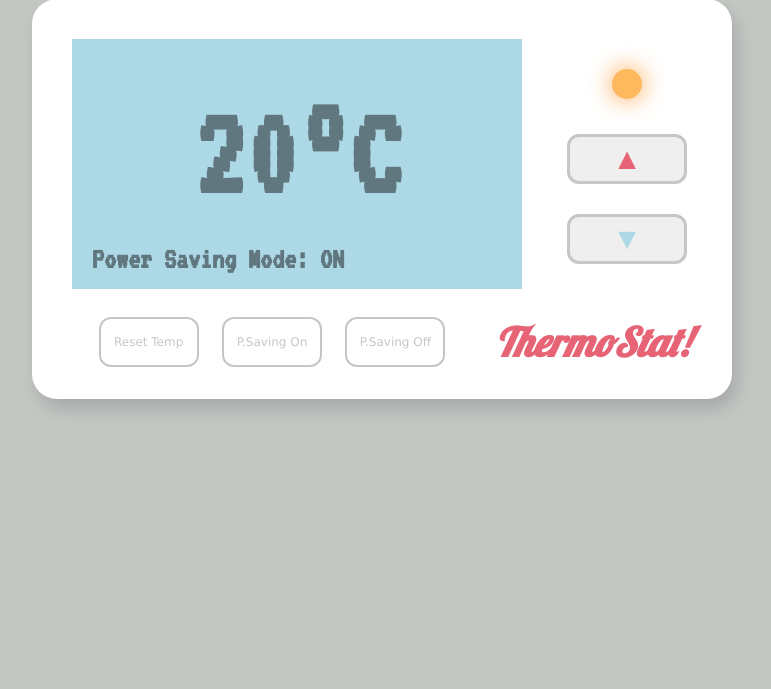
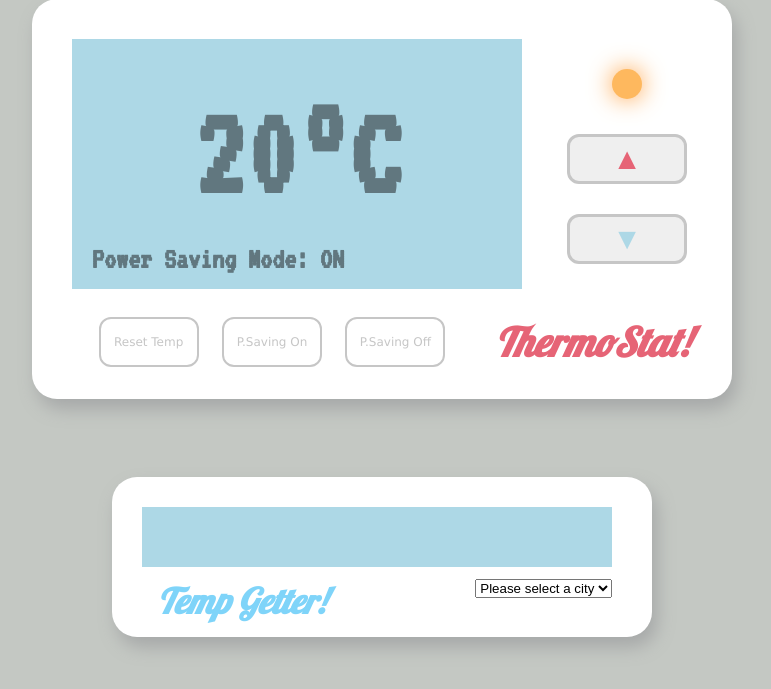
Before and after one commit to archmagos/thermostat, a PHP site: page /html/index.html in a window 1280 px wide. Shown: the part 84-773 px from the top of the page, without its empty margins (258-1029 px from the left). Run offline with PHP 8.4, Linux system fonts and the light colour scheme.

Commit message:
Temperature interface built

```diff
--- a/css/stylesheet.css
+++ b/css/stylesheet.css
@@ -12,6 +12,7 @@ body {
   border-radius: 25px;
   box-shadow: 5px 10px 18px #A6A8A8;
   height: 320px;
+  margin: 0 0 50px 0;
   padding: 40px;
   width: 620px;
 }
@@ -131,3 +132,37 @@ button:focus { outline:0; }
   -webkit-margin-after: 0;
   -webkit-margin-before: 0;
 }
+
+.weather {
+  background-color: white;
+  border-radius: 25px;
+  box-shadow: 5px 10px 18px #A6A8A8;
+  height: 100px;
+  padding: 30px;
+  width: 480px;
+}
+
+.weather_display {
+  background-color: lightblue;
+  color: #61777F;
+  float: left;
+  font-family: 'VT323', monospace;
+  font-size: 30px;
+  height: 35px;
+  padding: 15px 10px 10px 10px;
+  -webkit-margin-after: 0;
+  -webkit-margin-before: 0;
+  margin: 0 0 12px 0;
+  width: 450px;
+}
+
+.weather_display_title {
+  float: left;
+  color: #7FD4F9;
+  font-family: 'Lobster', cursive;
+  font-size: 35px;
+  font-style: oblique;
+  -webkit-margin-after: 0;
+  -webkit-margin-before: 0;
+  padding: 0 0 0 15px;
+}
--- a/html/index.html
+++ b/html/index.html
@@ -60,6 +60,29 @@
       </div>
     </div>
   </div>
+  <br><br>
+  <div class="weather">
+    <div class="weather_display">
+      <div class="weather_readout"></div>
+    </div>
+    <div class="bottom">
+      <div class="weather_title">
+        <h2 class="weather_display_title">Temp Getter!</h1>
+      </div>
+      <div class="weather_menu">
+        <div class="dropdown">
+          <select>
+            <option value="" disabled="disabled" selected="selected">Please select a city</option>
+            <option value="1">London, UK</option>
+            <option value="2">Tokyo, Japan</option>
+            <option value="3">Dubai, UAE</option>
+            <option value="4">New York, USA</option>
+            <option value="5">Sydney, Australia</option>
+          </select>
+        </div>
+      </div>
+    </div>
+  </div>
 </center>
 </body>
 </html>
--- a/js/src/controller.js
+++ b/js/src/controller.js
@@ -1,4 +1,21 @@
 $( document ).ready(function() {
+
+  $.ajax({
+    url: "http://api.openweathermap.org/data/2.5/weather",
+    data: {
+        APPID: "2ec18a0fcd2565ed36b99ed465e203da",
+        q: "London,uk",
+        units: "metric"
+    },
+    type: "GET",
+    dataType : "json",
+    })
+    .done(function( json ) {
+       $( ".weather_readout" ).text( 'Temperature in ' + json.name + ' is ' + json.main.temp + '°C' );
+    })
+    .fail(function( xhr, status, errorThrown ) {
+      alert( "There was a problem loading weather information!" );
+  });
 
     thermostat = new Thermostat();
 
```
